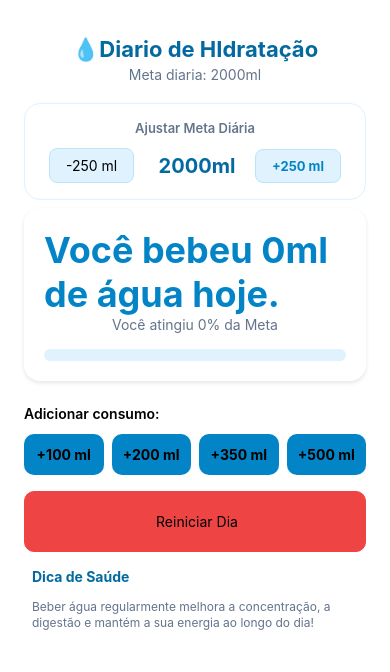
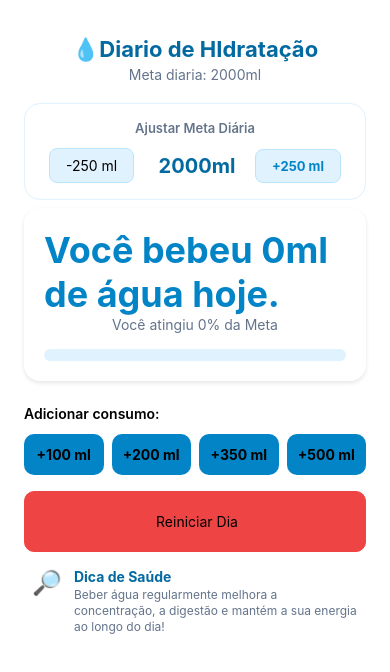
Before and after one commit to Angelo-ds/Diario-de-hidratacao, a React Native app: screen / in a window 390 px wide. Shown: the top 672 px of the page. Built offline with nearby package versions, Linux system fonts and the light colour scheme.

Commit message:
modify: modificado o css do dica

```diff
--- a/src/components/Dica.jsx
+++ b/src/components/Dica.jsx
@@ -5,23 +5,36 @@ export function Dica(){
 
     return(
 
-        <View style = {styles.container}>
+      <View style = {styles.container}>
 
-          <Text style = {styles.title}>Dica de Saúde</Text>
-          <Text style = {styles.descricao}>Beber água regularmente melhora a concentração, a digestão e mantém a sua energia ao longo do dia!</Text>
+          <Text style = {styles.icon}>🔎</Text>
 
-        </View>
+          <View style= {styles.textContainer}>
+
+            <Text style = {styles.title}>Dica de Saúde</Text>
+            <Text style = {styles.descricao}>Beber água regularmente melhora a concentração, a digestão e mantém a sua energia ao longo do dia!</Text>
+
+          <View/>
+
+      </View>
+      </View>
 
     )
 }
 
 const styles = StyleSheet.create({
   container: {
-    flexDirection: 'column',
+    flexDirection: 'row',
     alignItems: 'flex-start',
     gap: 12,
     marginTop: 16,
     paddingHorizontal: 8,
+  },
+  icon: {
+    fontSize: 24,
+  },
+  textContainer: {
+    flex: 1,
   },
   title: {
     fontSize: 14,
```
